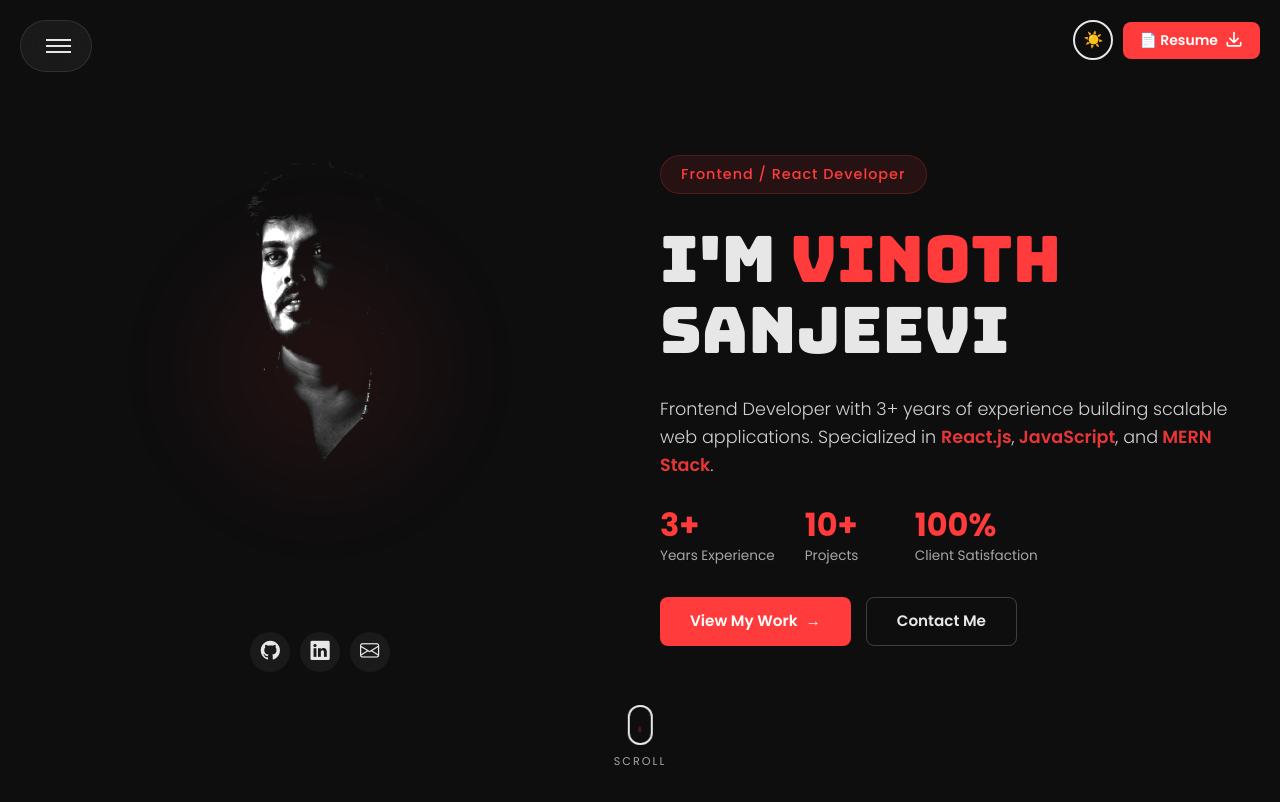
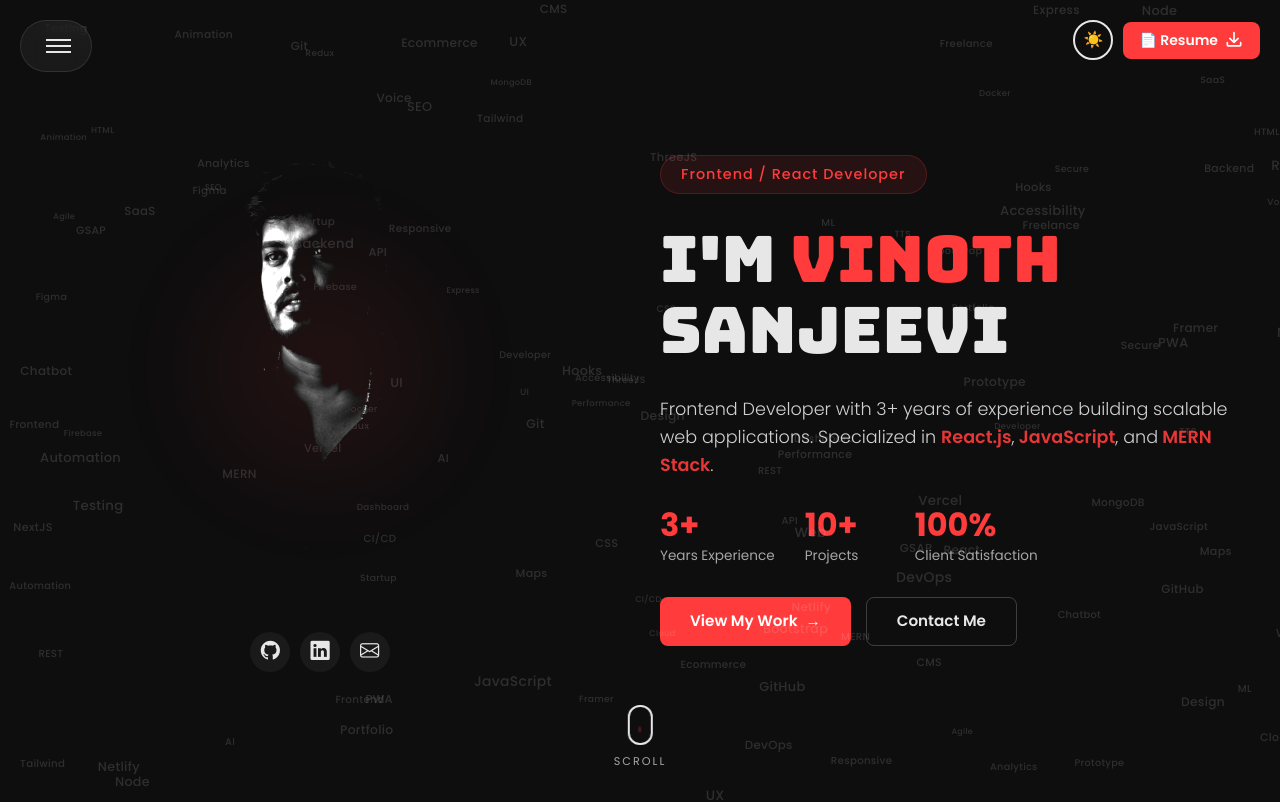
Before and after one commit to vino994/My_Portfolio, a React (Create React App) app: page /#/ in a window 1280 px wide. Shown: the top 802 px of the page. Built offline with nearby package versions, Linux system fonts and the light colour scheme; a web font is replaced by a local one.

Commit message:
'update'

```diff
--- a/src/Components/About.js
+++ b/src/Components/About.js
@@ -86,7 +86,7 @@ function About() {
               <div className="d-flex gap-3">
                 <a
                   href={`${process.env.PUBLIC_URL}/Vinothsanjeev_resume.pdf`}
-                  download="Vinothsanjeev_resume.pdf.pdf"
+                  download="Vinothsanjeev_resume.pdf"
                   className="btn btn-danger"
                 >
                   📄 Download Resume
--- a/src/Components/ExperienceSection.js
+++ b/src/Components/ExperienceSection.js
@@ -1,5 +1,4 @@
 import React, { useEffect } from "react";
-import "bootstrap/dist/css/bootstrap.min.css";
 import "../Styles/ExperienceSection.css";
 import { FaLaptopCode, FaReact, FaHtml5 } from "react-icons/fa";
 import AOS from "aos";
@@ -13,11 +12,11 @@ const EXPERIENCE = [
     place: "Coimbatore, Tamil Nadu",
     icon: <FaReact className="exp-icon" />,
     desc: [
-      "Developed frontend and MERN stack applications using React, Node.js, Express, and MongoDB.",
-      "Implemented secure JWT-based authentication systems safeguarding sensitive user data.",
-      "Built full-stack applications with authentication and CRUD operations across multiple project modules.",
-      "Deployed applications using Vercel, Netlify, and Render hosting platforms.",
-      "Focused on clean architecture, scalability, and maintainable UI solutions.",
+      "Developed frontend and MERN stack applications.",
+      "JWT-based secure authentication systems.",
+      "Full-stack CRUD applications.",
+      "Deployed using Vercel, Netlify, Render.",
+      "Clean, scalable UI solutions.",
     ],
   },
   {
@@ -27,11 +26,11 @@ const EXPERIENCE = [
     place: "India",
     icon: <FaLaptopCode className="exp-icon" />,
     desc: [
-      "Built interactive dashboards using React, HTML5, CSS3, and JavaScript supporting 5+ business modules.",
-      "Implemented Context API for state management, reducing prop drilling and improving maintainability.",
-      "Integrated backend APIs and enhanced application responsiveness, improving page load speed by ~20%.",
-      "Collaborated with backend and QA teams during Agile sprints, contributing to 100% on-time sprint deliveries.",
-      "Resolved UI bugs and performance issues, leading to a ~25% reduction in defects.",
+      "Built interactive dashboards.",
+      "Used Context API.",
+      "API integration.",
+      "Agile sprint collaboration.",
+      "Bug fixes & performance optimization.",
     ],
   },
   {
@@ -41,10 +40,10 @@ const EXPERIENCE = [
     place: "India",
     icon: <FaHtml5 className="exp-icon" />,
     desc: [
-      "Developed responsive web interfaces using React.js with cross-browser compatibility.",
-      "Built 10+ reusable UI components following enterprise brand standards.",
-      "Integrated REST APIs and handled dynamic data rendering across 10+ pages and UI views.",
-      "Improved UI consistency and maintainability, reducing QA rework by ~15-20%.",
+      "Responsive UI development.",
+      "Reusable UI components.",
+      "REST API integrations.",
+      "Reduced QA rework.",
     ],
   },
 ];
@@ -55,32 +54,34 @@ export default function ExperienceSection() {
   }, []);
 
   return (
-    <section className="experience-section py-5">
+    <section className="experience-section">
+      <div className="glow-bg"></div>
+
       <div className="container">
-        {/* Title */}
-        <div className="text-center mb-5">
-          <h2 className="section-title underline-wipe">
-            WORK <span className="highlight">EXPERIENCE</span>
-          </h2>
-        </div>
+        <h2 className="section-title">
+          WORK <span className="highlight">EXPERIENCE</span>
+        </h2>
 
-        {/* Timeline */}
-        <div className="timeline position-relative">
+        <div className="timeline">
           {EXPERIENCE.map((item, index) => (
             <div
               key={index}
               className={`timeline-item ${index % 2 === 0 ? "left" : "right"}`}
               data-aos={index % 2 === 0 ? "fade-right" : "fade-left"}
             >
+              <div className="timeline-line"></div>
               <div className="timeline-dot"></div>
               <div className="timeline-year">{item.year}</div>
-              <div className="timeline-content shadow-lg">
+
+              <div className="wave-glow"></div>
+
+              <div className="timeline-content glass-card">
                 <div className="d-flex align-items-center mb-2">
                   {item.icon}
-                  <h4 className="fw-bold ms-2 mb-0">{item.title}</h4>
+                  <h4>{item.title}</h4>
                 </div>
                 <h6 className="company">{item.company}</h6>
-                <div className="small place mb-2">{item.place}</div>
+                <div className="place">{item.place}</div>
                 <ul>
                   {item.desc.map((point, i) => (
                     <li key={i}>{point}</li>
--- /dev/null
+++ b/src/Components/FloatingTextBackground.js
@@ -0,0 +1,38 @@
+import React from "react";
+import "../Styles/FloatingTextBackground.css";
+
+const baseWords = [
+  "React","JavaScript","MERN","Frontend","Backend","UI","UX","Developer",
+  "HTML","CSS","Node","MongoDB","Express","API","REST","Web","Design",
+  "Animation","Portfolio","Freelance","Startup","SaaS","Cloud","Firebase",
+  "Vercel","Netlify","Git","GitHub","Agile","Figma","Tailwind","Bootstrap",
+  "Redux","Hooks","NextJS","SEO","Performance","Accessibility","Testing",
+  "Docker","DevOps","CI/CD","PWA","Responsive","Prototype","Secure",
+  "Ecommerce","Dashboard","CMS","Analytics","ThreeJS","GSAP","Framer",
+  "AI","Chatbot","Voice","TTS","ML","Maps","Automation"
+];
+
+// reduce density for performance + clarity
+const words = Array(2).fill(baseWords).flat();
+
+export default function FloatingTextBackground({ theme }) {
+  return (
+    <div className={`floating-text-container ${theme}`}>
+      {words.map((word, i) => (
+        <span
+          key={i}
+          className="floating-text"
+          style={{
+            left: `${Math.random() * 100}%`,
+            top: `${Math.random() * 100}%`,
+            animationDuration: `${40 + Math.random() * 20}s`,
+            fontSize: `${8 + Math.random() * 6}px`,
+            animationDelay: `${Math.random() * 10}s`
+          }}
+        >
+          {word}
+        </span>
+      ))}
+    </div>
+  );
+}
--- a/src/Components/Home.js
+++ b/src/Components/Home.js
@@ -1,6 +1,10 @@
 import React, { useState, useEffect } from "react";
 import { Link as ScrollLink } from "react-scroll";
 import "bootstrap/dist/css/bootstrap.min.css";
+import FloatingTextBackground from "./FloatingTextBackground";
+import "../Styles/FloatingTextBackground.css";
+
+
 import "../Styles/Home.css";
 import Profile from "../Assets/profile2.png";
 
@@ -15,6 +19,7 @@ function Home() {
 
   return (
     <div className="home-container d-flex position-relative">
+      <FloatingTextBackground />
       {/* Top-right actions (theme toggle + resume) */}
       <div className="top-actions">
         <button
@@ -26,7 +31,7 @@ function Home() {
 
         {/* Resume Download */}
         <a
-          href={`${process.env.PUBLIC_URL}/vinothsanjeev_resume`}
+          href={`${process.env.PUBLIC_URL}/vinothsanjeev_resume.pdf`}
           download="vinothsanjeev_resume.pdf"
           className="resume-top-btn"
           aria-label="Download Resume"
--- a/src/Components/Portfolio.js
+++ b/src/Components/Portfolio.js
@@ -12,6 +12,9 @@ import p6 from "../Assets/expense.png";
 import p7 from "../Assets/static.PNG";
 import p8 from "../Assets/project-7.PNG";
 import p9 from "../Assets/hotel.PNG";
+import p10 from "../Assets/p-1.PNG";
+import p11 from "../Assets/p-2.PNG";
+
 
 /* ================= PORTFOLIO DATA WITH CATEGORIES ================= */
 const ITEMS = [
@@ -100,7 +103,25 @@ const ITEMS = [
     category: "mern-stack",
     liveUrl: "https://personal-expenses-app-chi.vercel.app/",
     codeUrl: "https://github.com/vino994/personal-expenses-app"
-  }
+  },
+    {
+    id: "recipes",
+    src: p10,
+    title: "Recipe Ai",
+    tags: ["MERN", "Full Stack", "Authentication"],
+    category: "mern-stack",
+    liveUrl: "https://recipe-ai-theta.vercel.app/recipe",
+    codeUrl: "https://github.com/vino994/RecipeAi"
+  },
+    {
+    id: "startup",
+    src: p11,
+    title: "Tech Startup Landing",
+    tags: ["React"],
+    category: "react-tailwind",
+    liveUrl: "https://jstudio-startup.vercel.app/",
+    codeUrl: "https://github.com/vino994/jstudio-startup"
+  },
 ];
 
 /* ================= CATEGORIES ================= */
--- a/src/Styles/ExperienceSection.css
+++ b/src/Styles/ExperienceSection.css
@@ -170,3 +170,46 @@
     transform: none;
   }
 }
+
+/* Wave decoration */
+.wave-deco {
+  position: absolute;
+  top: 50%;
+  width: 160px;
+  height: 160px;
+  border-radius: 50%;
+  filter: blur(60px);
+  opacity: 0.35;
+  transform: translateY(-50%);
+  animation: floatWave 6s ease-in-out infinite;
+  z-index: 0;
+}
+
+.wave-left {
+  left: -80px;
+  background: radial-gradient(circle, var(--accent-color), transparent 70%);
+}
+
+.wave-right {
+  right: -80px;
+  background: radial-gradient(circle, var(--accent-color), transparent 70%);
+}
+
+/* Float animation */
+@keyframes floatWave {
+  0% {
+    transform: translateY(-50%) translateX(0);
+  }
+  50% {
+    transform: translateY(-60%) translateX(10px);
+  }
+  100% {
+    transform: translateY(-50%) translateX(0);
+  }
+}
+
+/* Keep content above wave */
+.timeline-content {
+  position: relative;
+  z-index: 2;
+}
--- /dev/null
+++ b/src/Styles/FloatingTextBackground.css
@@ -0,0 +1,72 @@
+.floating-text-container {
+  position: absolute;
+  inset: 0;
+  z-index: 0;
+  overflow: hidden;
+  pointer-events: none;
+}
+
+/* Theme backgrounds */
+.floating-text-container.dark {
+  background: radial-gradient(circle at 30% 30%, #111, #000);
+}
+
+.floating-text-container.light {
+  background: radial-gradient(circle at 30% 30%, #ffffff, #f3f3f3);
+}
+
+/* Floating words */
+.floating-text {
+  position: absolute;
+  font-weight: 500;
+  letter-spacing: 0.3px;
+  animation: floatRandom linear infinite;
+  transition: all 0.4s ease;
+  user-select: none;
+  white-space: nowrap;
+  pointer-events: auto;
+  opacity: 0.15;
+}
+
+/* Dark theme text */
+.floating-text-container.dark .floating-text {
+  color: rgba(255, 255, 255, 0.15);
+}
+
+/* Light theme text */
+.floating-text-container.light .floating-text {
+  color: rgba(0, 0, 0, 0.12);
+}
+
+/* Hover glow */
+.floating-text:hover {
+  background: linear-gradient(90deg, #00cfff, #1e3a8a, #6366f1, #00cfff);
+  background-size: 300% auto;
+  -webkit-background-clip: text;
+  -webkit-text-fill-color: transparent;
+  animation: gradientMove 2s linear infinite;
+  filter: brightness(1.8) drop-shadow(0 0 6px rgba(0, 140, 255, 0.6));
+  transform: scale(1.3);
+  opacity: 1;
+}
+
+@keyframes floatRandom {
+  0%   { transform: translate(0, 0); }
+  25%  { transform: translate(20px, -30px); }
+  50%  { transform: translate(-30px, 20px); }
+  75%  { transform: translate(15px, 30px); }
+  100% { transform: translate(0, 0); }
+}
+
+@keyframes gradientMove {
+  0% { background-position: 0% center; }
+  100% { background-position: 300% center; }
+}
+
+/* Mobile: reduce noise */
+@media (max-width: 768px) {
+  .floating-text {
+    font-size: 7px !important;
+    opacity: 0.08;
+  }
+}
```
Also changed, not shown: src/Assets/p-1.PNG (added), src/Assets/p-2.PNG (added).
